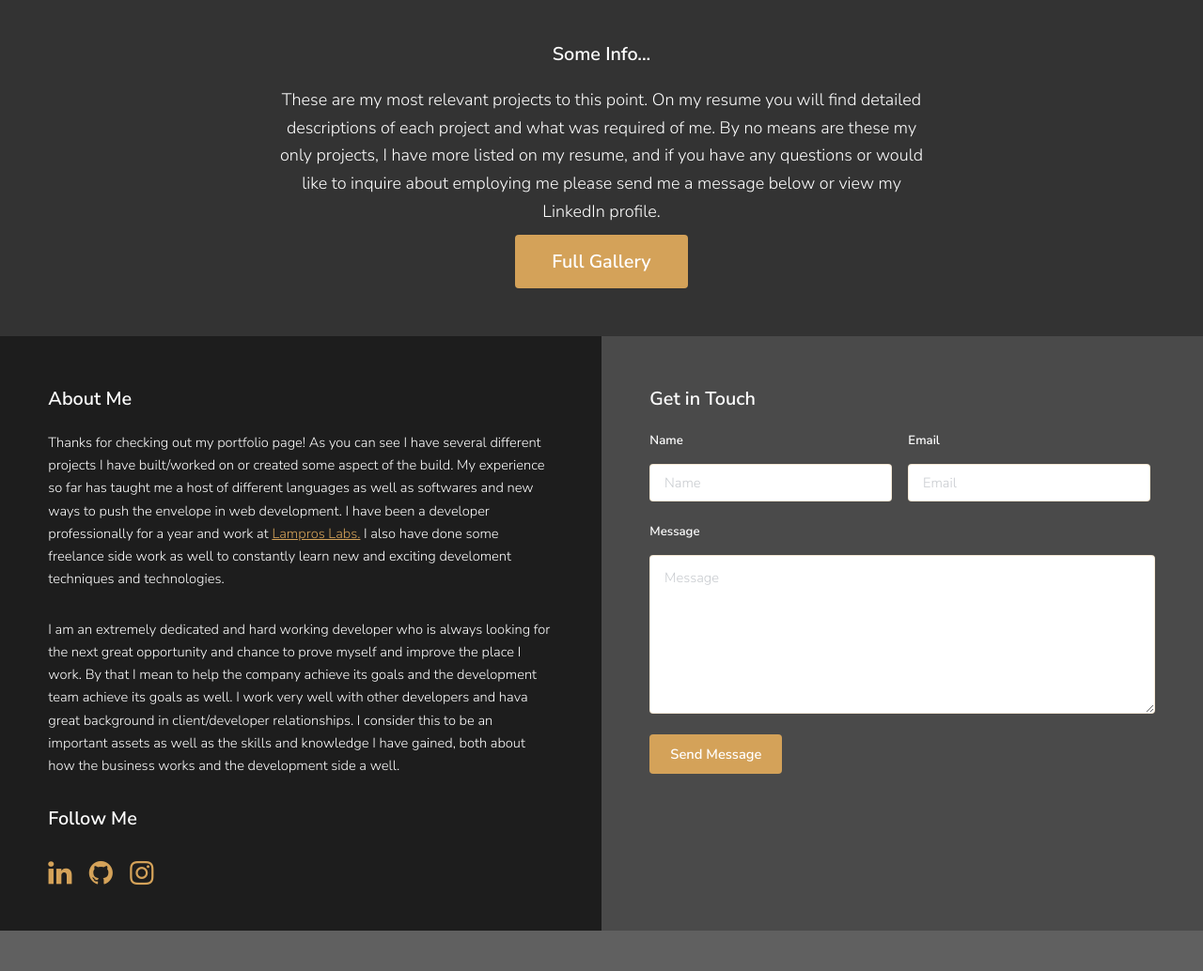
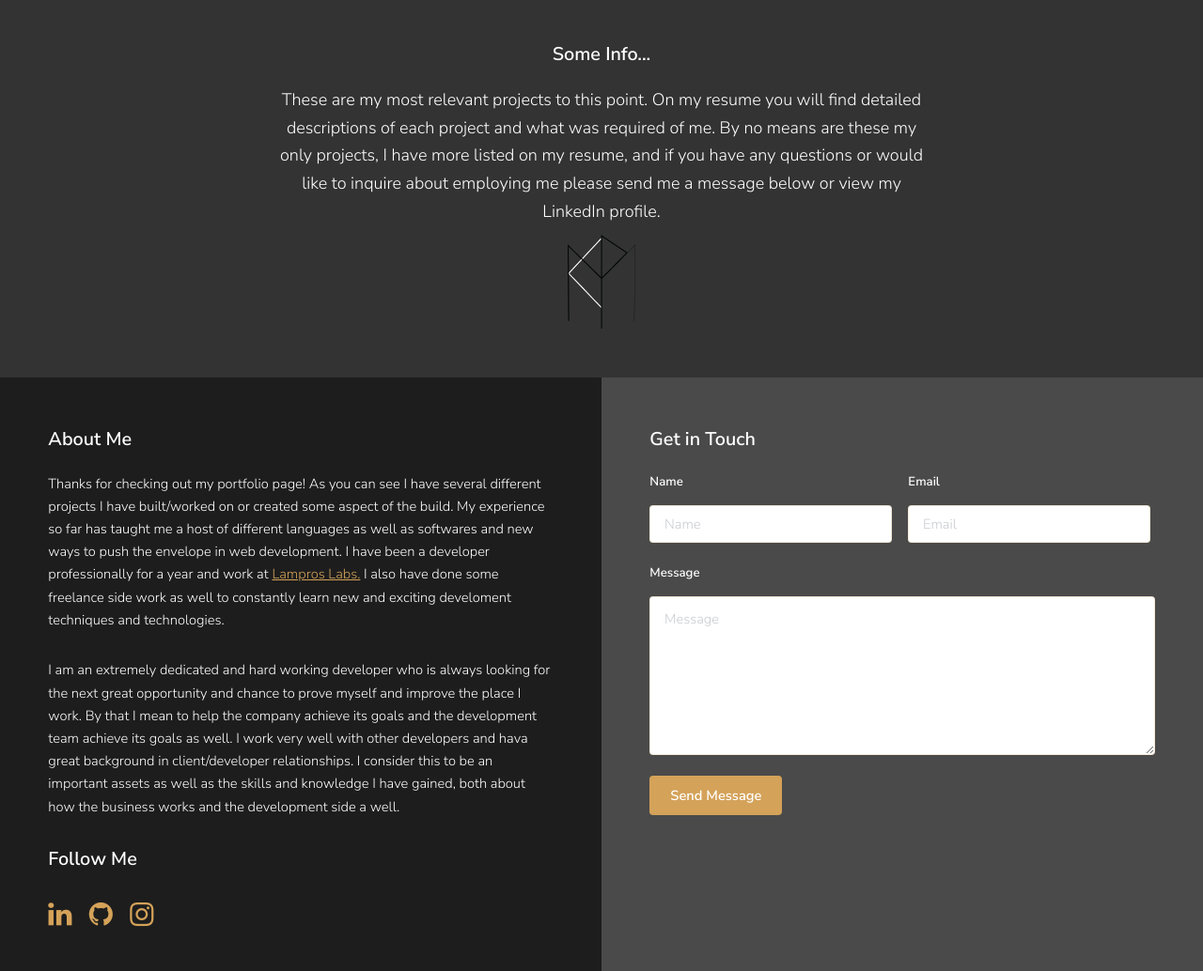
Before and after one commit to mckeec1/Portfolio-2018, a PHP site: page / in a window 1280 px wide. Shown: the part 1186-2220 px from the top of the page at 94% size. Run offline with PHP 8.4, Linux system fonts and the light colour scheme; some libraries are stand-ins or nearby versions.

Commit message:
Added logo to home page

```diff
--- a/index.html
+++ b/index.html
@@ -11,7 +11,6 @@
 	</head>
 	<body>
 			<div class="page-wrap">
-
 				<!-- Nav -->
 					<!--<nav id="nav">
 						<ul>
@@ -86,7 +85,8 @@
 												<p>These are my most relevant projects to this point. On my resume you will find detailed descriptions of each project and what was required of me. By no means are these my only projects, I have more listed on my resume, and if you have any questions or would like to inquire about employing me please send me a message below or view my LinkedIn profile.</p>
 												</div>
 												</div>
-											<a href="gallery.html" class="button big submit">Full Gallery</a>
+											<!--<a href="gallery.html" class="button big submit">Full Gallery</a>-->
+											<img src="images/Conner_logo_b_w.png"/>
 										</footer>
 									</div>
 							</section>
--- a/styles/default.scss
+++ b/styles/default.scss
@@ -21,6 +21,10 @@
                  6px 6px #d4a259;
  }
 
+ #return-to-top {
+     outline: none;
+ }
+
 .letterpress {
     color: #aaa;
     text-shadow: 0px 2px 3px #000;
@@ -36,6 +40,13 @@
 
 .gallery .content .media a {
     text-decoration: none;
+}
+
+footer img {
+    max-width: 100px;
+    max-height: 100px;
+    margin: auto;
+    display: block;
 }
 
 #contact .column.social {
--- a/styles/main.css
+++ b/styles/main.css
@@ -19,6 +19,9 @@
   left: -3px;
   text-shadow: 1px 1px #d4a259,  2px 2px #d4a259,  3px 3px #d4a259,  4px 4px #d4a259,  5px 5px #d4a259,  6px 6px #d4a259; }
 
+#return-to-top {
+  outline: none; }
+
 .letterpress {
   color: #aaa;
   text-shadow: 0px 2px 3px #000; }
@@ -31,6 +34,12 @@
 
 .gallery .content .media a {
   text-decoration: none; }
+
+footer img {
+  max-width: 100px;
+  max-height: 100px;
+  margin: auto;
+  display: block; }
 
 #contact .column.social {
   background: #1d1d1d !important;
```
Also changed, not shown: 1 other file.
